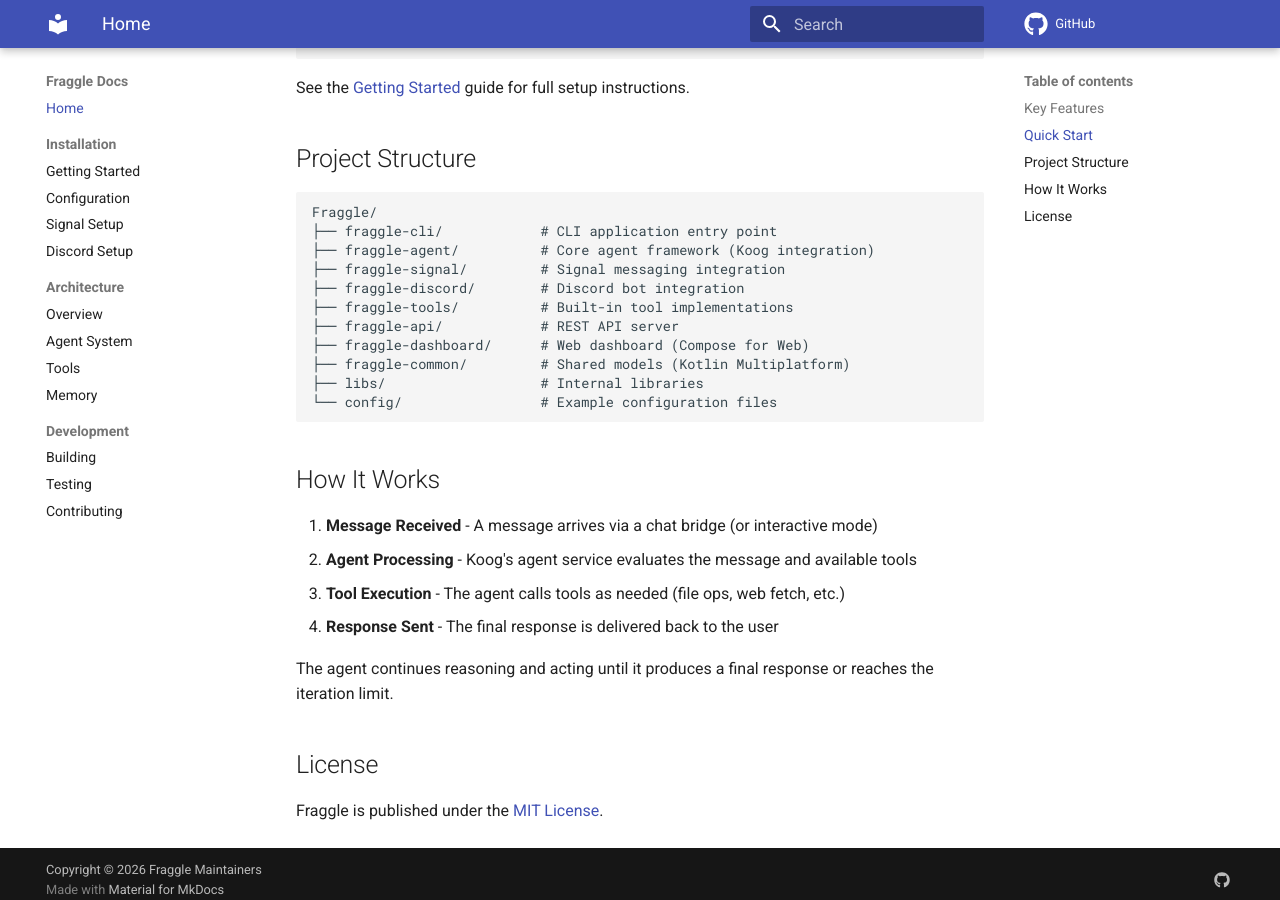
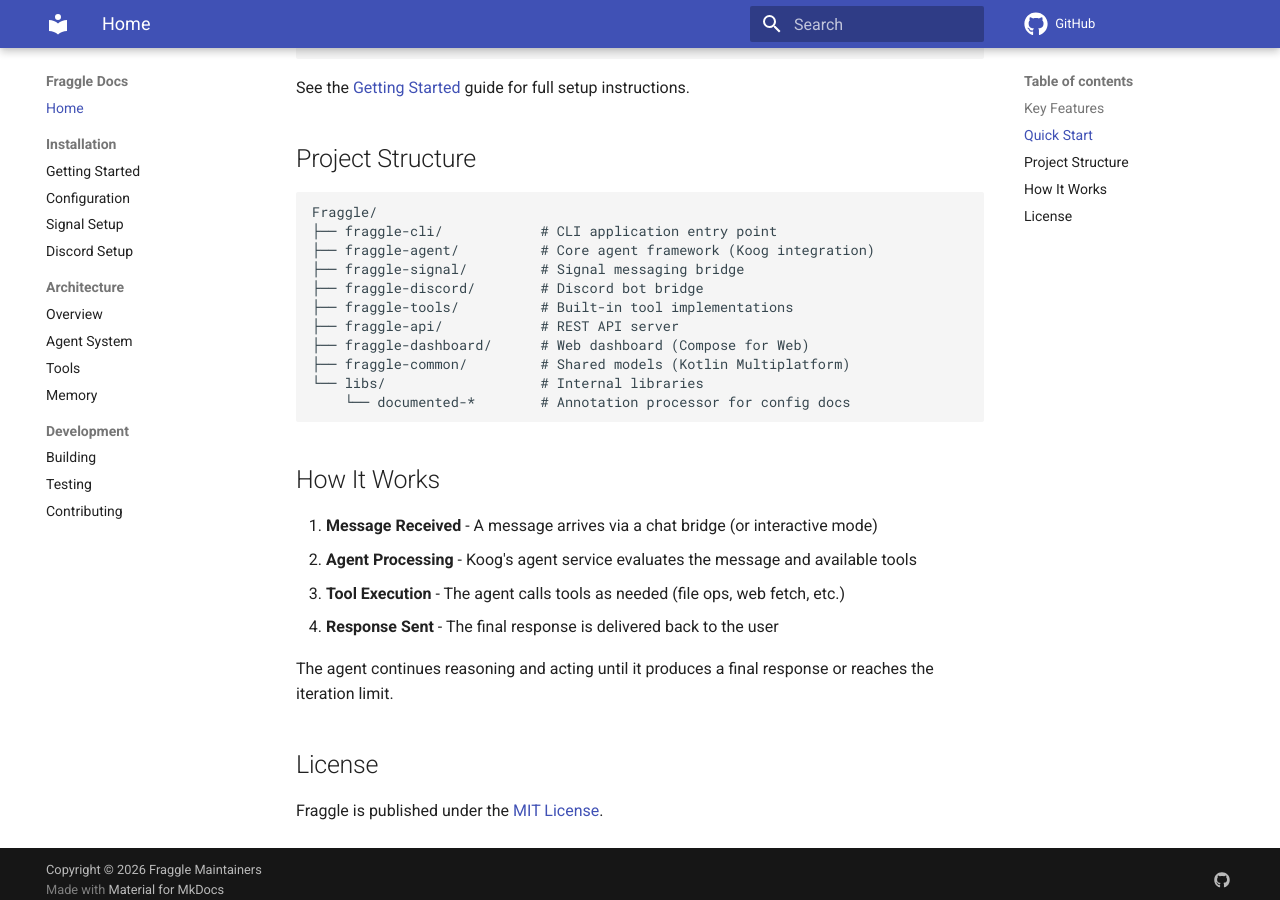
Before and after one commit to DrewCarlson/Fraggle, an MkDocs documentation site: the page built from docs/index.md, in a window 1280 px wide and 900 px high, scrolled down 795 px. Built offline with MkDocs 1.6.1 and Material for MkDocs 9.7.7, drawn with Linux system fonts in a browser that asks for light colours; comment, search, counter and statistics services are not loaded; the version menu is left out.

Commit message:
Update module layout docs

````diff
--- a/docs/index.md
+++ b/docs/index.md
@@ -49,14 +49,14 @@ See the [Getting Started](installation/getting-started.md) guide for full setup
 Fraggle/
 ├── fraggle-cli/            # CLI application entry point
 ├── fraggle-agent/          # Core agent framework (Koog integration)
-├── fraggle-signal/         # Signal messaging integration
-├── fraggle-discord/        # Discord bot integration
+├── fraggle-signal/         # Signal messaging bridge
+├── fraggle-discord/        # Discord bot bridge
 ├── fraggle-tools/          # Built-in tool implementations
 ├── fraggle-api/            # REST API server
 ├── fraggle-dashboard/      # Web dashboard (Compose for Web)
 ├── fraggle-common/         # Shared models (Kotlin Multiplatform)
-├── libs/                   # Internal libraries
-└── config/                 # Example configuration files
+└── libs/                   # Internal libraries
+    └── documented-*        # Annotation processor for config docs
 ```
 
 ## How It Works
````
Also changed, not shown: README.md (+3 -1 lines), docs/architecture/overview.md (+1 -4 lines).
